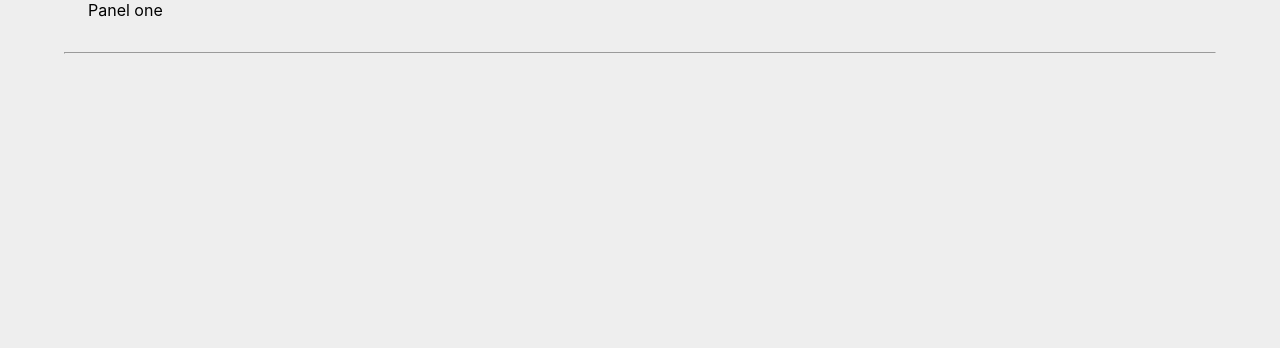
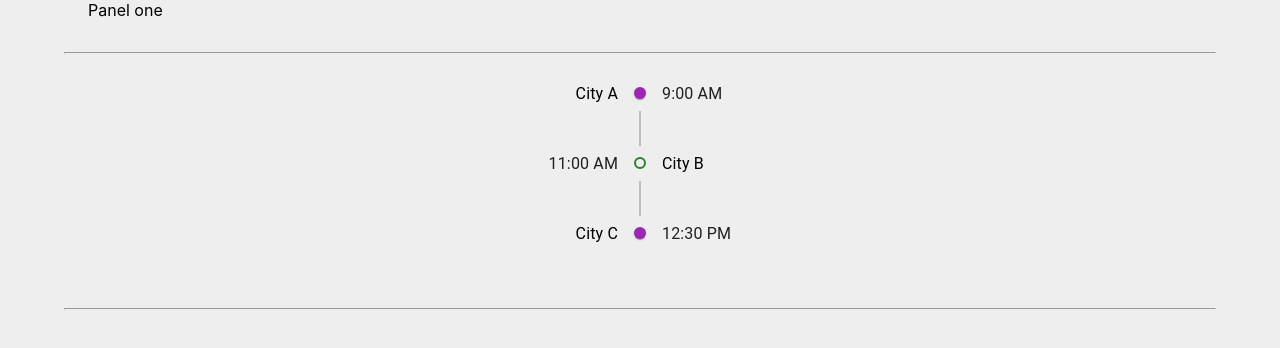
Before and after one commit to ajaydewangan1100/material_ui, a React (Create React App) app: page / in a window 1280 px wide. Shown: the part 9540-9888 px from the top of the page. Before the commit the page ends 9666 px from the top, so only its background shows below. Built offline with nearby package versions, Linux system fonts and the light colour scheme.

Commit message:
Timeline component - added

```diff
--- a/src/App.tsx
+++ b/src/App.tsx
@@ -40,6 +40,7 @@
 import { MuiPicker } from "./components/MuiPicker";
 import { MuiDateRangePicker } from "./components/MuiDateRangePicker";
 import { MuiTabs } from "./components/MuiTabs";
+import { MuiTimeline } from "./components/MuiTimeline";
 
 function App() {
   return (
@@ -158,6 +159,10 @@
         {/* Tabs - video 42 */}
         <MuiTabs />
         <hr />
+
+        {/* Timeline - video 43 */}
+        <MuiTimeline />
+        <hr />
       </Container>
     </LocalizationProvider>
   );
--- /dev/null
+++ b/src/components/MuiTimeline.tsx
@@ -0,0 +1,45 @@
+import {
+  Timeline,
+  TimelineItem,
+  TimelineSeparator,
+  TimelineConnector,
+  TimelineContent,
+  TimelineDot,
+  TimelineOppositeContent,
+} from "@mui/lab";
+
+export const MuiTimeline = () => {
+  return (
+    <Timeline position="alternate-reverse">
+      <TimelineItem>
+        <TimelineOppositeContent color="text.primary">
+          9:00 AM
+        </TimelineOppositeContent>
+        <TimelineSeparator >
+          <TimelineDot color="secondary" />
+          <TimelineConnector />
+        </TimelineSeparator>
+        <TimelineContent>City A</TimelineContent>
+      </TimelineItem>
+      <TimelineItem>
+        <TimelineOppositeContent color="text.primary">
+          11:00 AM
+        </TimelineOppositeContent>
+        <TimelineSeparator>
+          <TimelineDot variant="outlined" color="success" />
+          <TimelineConnector />
+        </TimelineSeparator>
+        <TimelineContent>City B</TimelineContent>
+      </TimelineItem>
+      <TimelineItem>
+        <TimelineOppositeContent color="text.primary">
+          12:30 PM
+        </TimelineOppositeContent>
+        <TimelineSeparator>
+          <TimelineDot variant="filled" color="secondary" />
+        </TimelineSeparator>
+        <TimelineContent>City C</TimelineContent>
+      </TimelineItem>
+    </Timeline>
+  );
+};
```
Also changed, not shown: 1 other file (tests, documents, lock files or other folders).
